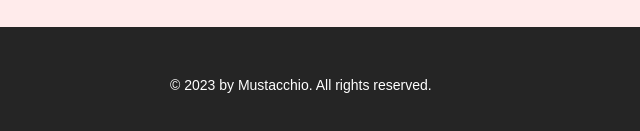
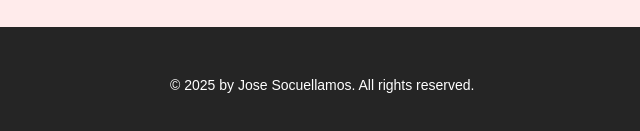
Before and after one commit to Jose-solvam/bigotes, a plain HTML site: page index.html in a window 1280 px wide. Shown: the part 1108-1239 px from the top of the page, 0-640 px from the left. Drawn offline with Linux system fonts and the light colour scheme.

Commit message:
Copyright

```diff
--- a/index.html
+++ b/index.html
@@ -66,7 +66,7 @@
 	</div>
 	<div id="footer">
 		<div>
-			<p>&copy; 2023 by Mustacchio. All rights reserved.</p>
+			<p>&copy; 2025 by Jose Socuellamos. All rights reserved.</p>
 		</div>
 	</div>
 </body>
```
